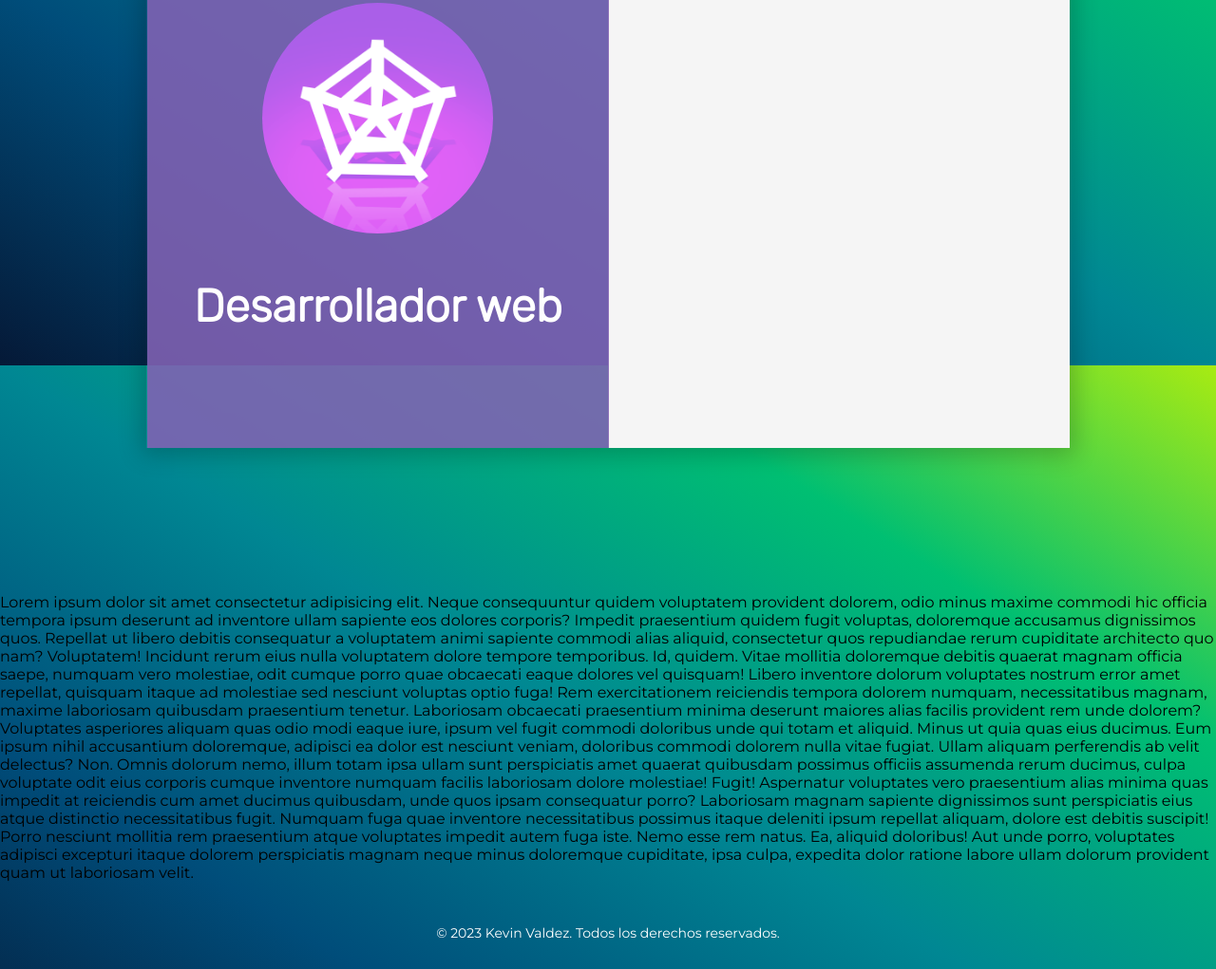
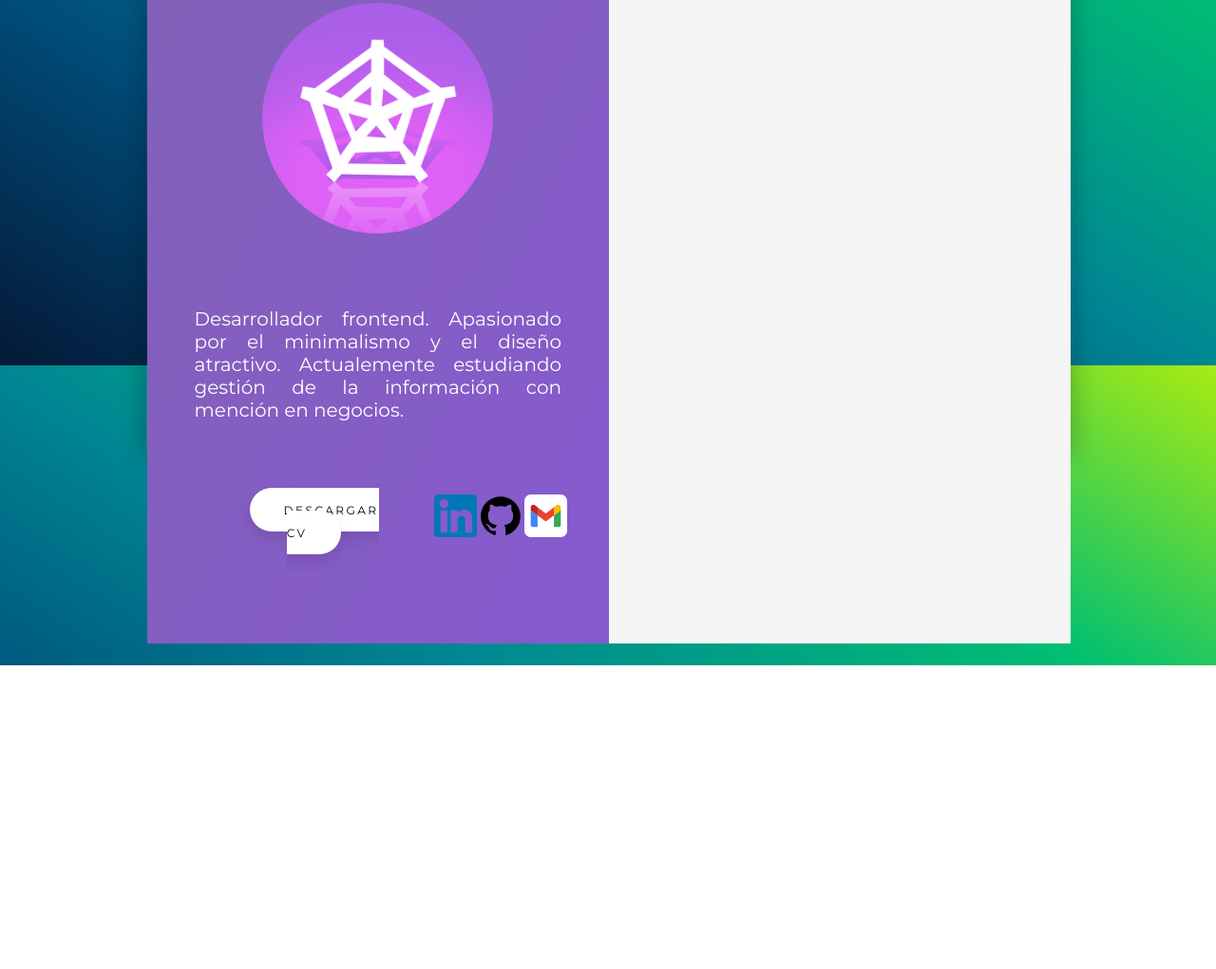
Before and after one commit to RefinedCandle49/Portafolio, a plain HTML site: page information.html in a window 1280 px wide. Shown: the part 415-1436 px from the top of the page at 95% size. After the commit the page ends 1116 px from the top, so only its background shows below. Drawn offline with Linux system fonts and the light colour scheme.

Commit message:
added tooltips, about information and svg-icons

```diff
--- a/information.css
+++ b/information.css
@@ -9,22 +9,21 @@ body {
 	background-image: linear-gradient(to right top, #051937, #004d7a, #008793, #00bf72, #a8eb12);
 	background-size: cover;
     background-attachment: fixed;
-	/*----------SCROLL----------*/
-	max-height: 300px; /* Altura máxima del contenedor del scroll */
 }
 
+/*----------SCROLL----------*/
 body::-webkit-scrollbar {
 	width: 6px; /* Ancho del scroll */
-  }
+}
 
-  body::-webkit-scrollbar-thumb {
+body::-webkit-scrollbar-thumb {
 	background-color: #aaa; /* Color del fondo del scroll */
 	border-radius: 6px; /* Bordes redondeados del scroll */
-  }
+}
 
-  body::-webkit-scrollbar-track {
+body::-webkit-scrollbar-track {
 	background-color: #fff; /* Color del fondo del track del scroll */
-  }
+}
 /*----------SCROLL----------*/
 
 /*----------NAVBAR & ANIMATION----------*/
@@ -49,6 +48,7 @@ header {
 #header-title {
 	font-size: 1.5rem;
 	text-shadow: 2px 2px 2px gray;
+
 }
 
 #header-title a{
@@ -98,22 +98,27 @@ nav a:hover {
 	grid-template-columns: 50% 50%;
 	text-align: center;
 	height: 100vh;
-	margin: 2% 12% 12% 12% ;
+	margin: 2% 12% 12% 12%;
 	-webkit-box-shadow: 0px 2px 23px 6px rgba(0,0,0,0.2);
 	-moz-box-shadow: 0px 2px 23px 6px rgba(0,0,0,0.2);
 	box-shadow: 0px 2px 23px 6px rgba(0,0,0,0.2);
+	animation: about-me-shadow 2s forwards;
 }
 
-.about-me-image img {
-	width: 50%;
-	border-radius: 50%;
+@keyframes about-me-shadow{
+	from {
+		opacity: 0;
+	}
+	to {
+		opacity: 1;
+	}
 }
 
 #grid1 {
 	animation: about-me-animation1 2s forwards;
 	font-family: 'Rubik', sans-serif;
 	font-size:xx-large;
-	background-color: #8262b3e1;
+	background-image: linear-gradient(to right bottom, #8262b3, #8360ba, #845ec1, #855cc8, #865acf);
 	color: white;
 }
 
@@ -126,8 +131,21 @@ nav a:hover {
 	font-variant: small-caps;
 }
 
+.about-me-image img {
+	width: 50%;
+	border-radius: 50%;
+}
+
+.about-me-description{
+	font-family: 'Montserrat', sans-serif;
+	text-align: justify;
+	padding: 50px;
+	font-size: 20px;
+}
+
 #grid2 {
-	animation: about-me-animation2 2s;
+	animation: about-me-animation2 2s forwards;
+	font-size:xx-large;
 	background-color: #f5f5f5;
 }
 
@@ -150,6 +168,72 @@ nav a:hover {
 	}
 }
 
+.buttons {
+	display: grid;
+	grid-template-columns: auto auto auto auto;
+	text-align: center;
+	align-items: center;
+}
+
+#grid-button1 {
+
+}
+
+#grid-button2, #grid-button3, #grid-button4 {
+
+}
+
+.cv-button{
+	font-family: 'Montserrat', sans-serif;
+	background-color: transparent;
+    background-repeat: no-repeat;
+	padding: 8px;
+	border: none;
+	animation: home-button-animation 1s forwards;
+	transition: all 0.3s ease 0s;
+	margin: 50px;
+}
+
+.cv-button:hover{
+	transform: translateY(-7px);
+}
+
+.cv-button a:hover {
+	background-color: #004d7a;
+	box-shadow: 0px 1px 15px #004d7a;
+	color: #fff;
+}
+
+.cv-button a {
+  padding: 1.3em 3em;
+  font-size: 12px;
+  text-transform: uppercase;
+  letter-spacing: 2.5px;
+  font-weight: 500;
+  color: #000;
+  background-color: #fff;
+  border: none;
+  border-radius: 45px;
+  box-shadow: 0px 8px 15px rgba(0, 0, 0, 0.1);
+  transition: all 0.3s ease 0s;
+  cursor: pointer;
+  outline: none;
+  text-decoration: none;
+}
+
+.links-button1 img{
+	width: 45px;
+}
+
+.links-button2 img{
+	width: 50px;
+}
+
+.links-button3 img{
+	width: 45px;
+}
+
+
 /*----------FOOTER----------*/
 footer {
 	color: #fff; /* color de texto del footer */
@@ -161,3 +245,46 @@ footer {
 	font-family: 'Montserrat', sans-serif;
 }
 /*----------FOOTER----------*/
+
+
+/*----------TOOLTIP----------*/
+.tooltip {
+	position: relative;
+	display: inline-block;
+	font-family: 'Montserrat', sans-serif;
+	font-size: 14px;
+  }
+
+  .tooltip .tooltiptext {
+	visibility: hidden;
+	width: 120px;
+	background-color: #f5f5f5;
+	color: black;
+	text-align: center;
+	border-radius: 6px;
+	padding: 5px 0;
+	position: absolute;
+	z-index: 1;
+	bottom: 125%;
+	left: 50%;
+	margin-left: -60px;
+	opacity: 0;
+	transition: opacity 0.3s;
+  }
+
+  .tooltip .tooltiptext::after {
+	content: "";
+	position: absolute;
+	top: 100%;
+	left: 50%;
+	margin-left: -5px;
+	border-width: 5px;
+	border-style: solid;
+	border-color: #f5f5f5 transparent transparent transparent;
+  }
+
+  .tooltip:hover .tooltiptext {
+	visibility: visible;
+	opacity: 1;
+  }
+  /*----------TOOLTIP----------*/
--- a/information.html
+++ b/information.html
@@ -31,25 +31,47 @@
 				<img src="img/RefinedCandle Logo Xbox.png" alt="">
 			</div>
 			<div class="about-me-description">
-				<h2>Desarrollador web</h2>
+				<p>Desarrollador frontend. Apasionado por el minimalismo y el diseño atractivo. Actualemente estudiando gestión de la información con mención en negocios.</p>
+				<div class="buttons">
+					<div id="grid-button1">
+						<div class="cv-button">
+							<a href="">Descargar CV</a>
+						</div>
+					</div>
+					<div id="grid-button2">
+						<div class="links-button1">
+							<a href="" class="tooltip">
+								<span class="tooltiptext">Enlace a Linkedin</span>
+								<img src="icons/linkedin.svg" alt="linkedin icon">
+							</a>
+						</div>
+					</div>
+					<div id="grid-button3">
+						<div class="links-button2">
+							<a href="" class="tooltip">
+								<span class="tooltiptext">Enlace a Github</span>
+								<img src="icons/github.svg" alt="github icon">
+							</a>
+						</div>
+					</div>
+					<div id="grid-button4">
+						<div class="links-button3">
+							<a href="" class="tooltip">
+								<span class="tooltiptext">Contáctame</span>
+								<img src="icons/gmail.svg" alt="github icon">
+							</a>
+						</div>
+					</div>
+				</div>
 			</div>
 		</div>
 		<div id="grid2">
-			<h1>Chau</h1>
+			<h1>Habilidades:</h1>
+			<p>Aquí irían mis habilidades</p>
 		</div>
 	</div>
 
 
-	<p>Lorem ipsum dolor sit amet consectetur adipisicing elit. Neque consequuntur quidem voluptatem provident dolorem, odio minus maxime commodi hic officia tempora ipsum deserunt ad inventore ullam sapiente eos dolores corporis?
-	Impedit praesentium quidem fugit voluptas, doloremque accusamus dignissimos quos. Repellat ut libero debitis consequatur a voluptatem animi sapiente commodi alias aliquid, consectetur quos repudiandae rerum cupiditate architecto quo nam? Voluptatem!
-	Incidunt rerum eius nulla voluptatem dolore tempore temporibus. Id, quidem. Vitae mollitia doloremque debitis quaerat magnam officia saepe, numquam vero molestiae, odit cumque porro quae obcaecati eaque dolores vel quisquam!
-	Libero inventore dolorum voluptates nostrum error amet repellat, quisquam itaque ad molestiae sed nesciunt voluptas optio fuga! Rem exercitationem reiciendis tempora dolorem numquam, necessitatibus magnam, maxime laboriosam quibusdam praesentium tenetur.
-	Laboriosam obcaecati praesentium minima deserunt maiores alias facilis provident rem unde dolorem? Voluptates asperiores aliquam quas odio modi eaque iure, ipsum vel fugit commodi doloribus unde qui totam et aliquid.
-	Minus ut quia quas eius ducimus. Eum ipsum nihil accusantium doloremque, adipisci ea dolor est nesciunt veniam, doloribus commodi dolorem nulla vitae fugiat. Ullam aliquam perferendis ab velit delectus? Non.
-	Omnis dolorum nemo, illum totam ipsa ullam sunt perspiciatis amet quaerat quibusdam possimus officiis assumenda rerum ducimus, culpa voluptate odit eius corporis cumque inventore numquam facilis laboriosam dolore molestiae! Fugit!
-	Aspernatur voluptates vero praesentium alias minima quas impedit at reiciendis cum amet ducimus quibusdam, unde quos ipsam consequatur porro? Laboriosam magnam sapiente dignissimos sunt perspiciatis eius atque distinctio necessitatibus fugit.
-	Numquam fuga quae inventore necessitatibus possimus itaque deleniti ipsum repellat aliquam, dolore est debitis suscipit! Porro nesciunt mollitia rem praesentium atque voluptates impedit autem fuga iste. Nemo esse rem natus.
-	Ea, aliquid doloribus! Aut unde porro, voluptates adipisci excepturi itaque dolorem perspiciatis magnam neque minus doloremque cupiditate, ipsa culpa, expedita dolor ratione labore ullam dolorum provident quam ut laboriosam velit.</p>
 
 
 	<footer>
```
Also changed, not shown: index.html (+3 -1 lines), icons/bootstrap.svg (added), icons/css-3svg.svg (added), icons/git.svg (added), icons/github.svg (added), icons/gmail.svg (added), icons/html-5.svg (added), icons/java.svg (added), icons/linkedin.svg (added), icons/python.svg (added).
